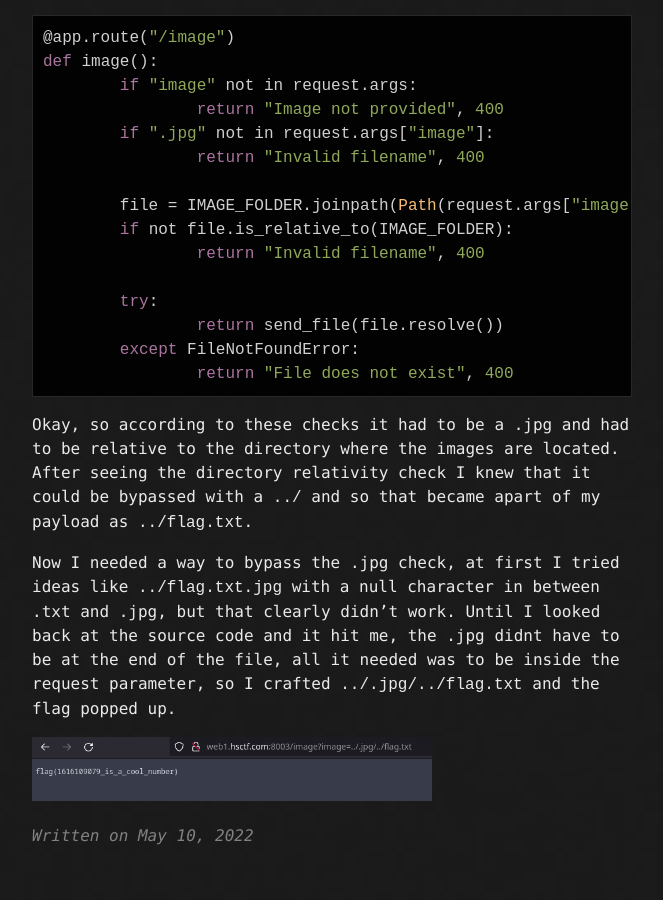
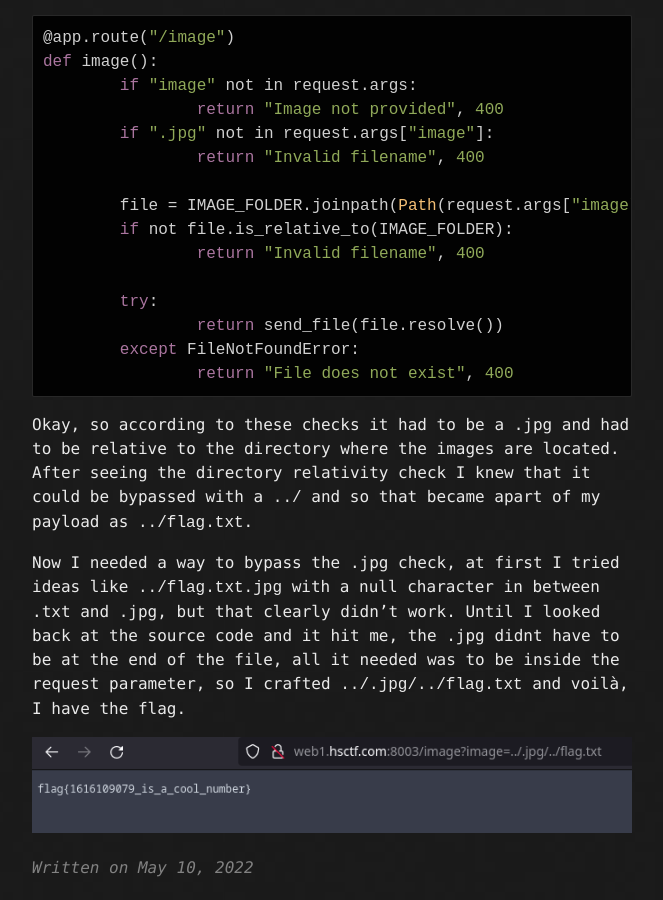
Before and after one commit to L1NCCTF/l1nc.github.io, a Jekyll site: the page built from _posts/2022-05-10-hsctf9-gallery.md, in a window 1280 px wide and 900 px high, scrolled down 925 px. Shown: the whole window, without its empty margins (308-971 px from the left). Built offline with Jekyll 4.4.1, drawn with Linux system fonts in a browser that asks for light colours; before the commit the page ends 1793 px from its top, so only the background shows below that.

Commit message:
Update 2022-05-10-hsctf9-gallery.md

```diff
--- a/_posts/2022-05-10-hsctf9-gallery.md
+++ b/_posts/2022-05-10-hsctf9-gallery.md
@@ -53,6 +53,6 @@ def image():
 
 Okay, so according to these checks it had to be a .jpg and had to be relative to the directory where the images are located. After seeing the directory relativity check I knew that it could be bypassed with a `../` and so that became apart of my payload as `../flag.txt`.
 
-Now I needed a way to bypass the .jpg check, at first I tried ideas like `../flag.txt.jpg` with a null character in between .txt and .jpg, but that clearly didn't work. Until I looked back at the source code and it hit me, the .jpg didnt have to be at the end of the file, all it needed was to be inside the request parameter, so I crafted `../.jpg/../flag.txt` and the flag popped up.
+Now I needed a way to bypass the .jpg check, at first I tried ideas like `../flag.txt.jpg` with a null character in between .txt and .jpg, but that clearly didn't work. Until I looked back at the source code and it hit me, the .jpg didnt have to be at the end of the file, all it needed was to be inside the request parameter, so I crafted `../.jpg/../flag.txt` and voilà, I have the flag.
 
-<img src="/resources/2022/hsctf9/gallery/gallery_flag.png" width="400">
+<img src="/resources/2022/hsctf9/gallery/gallery_flag.png" width="600">
```
